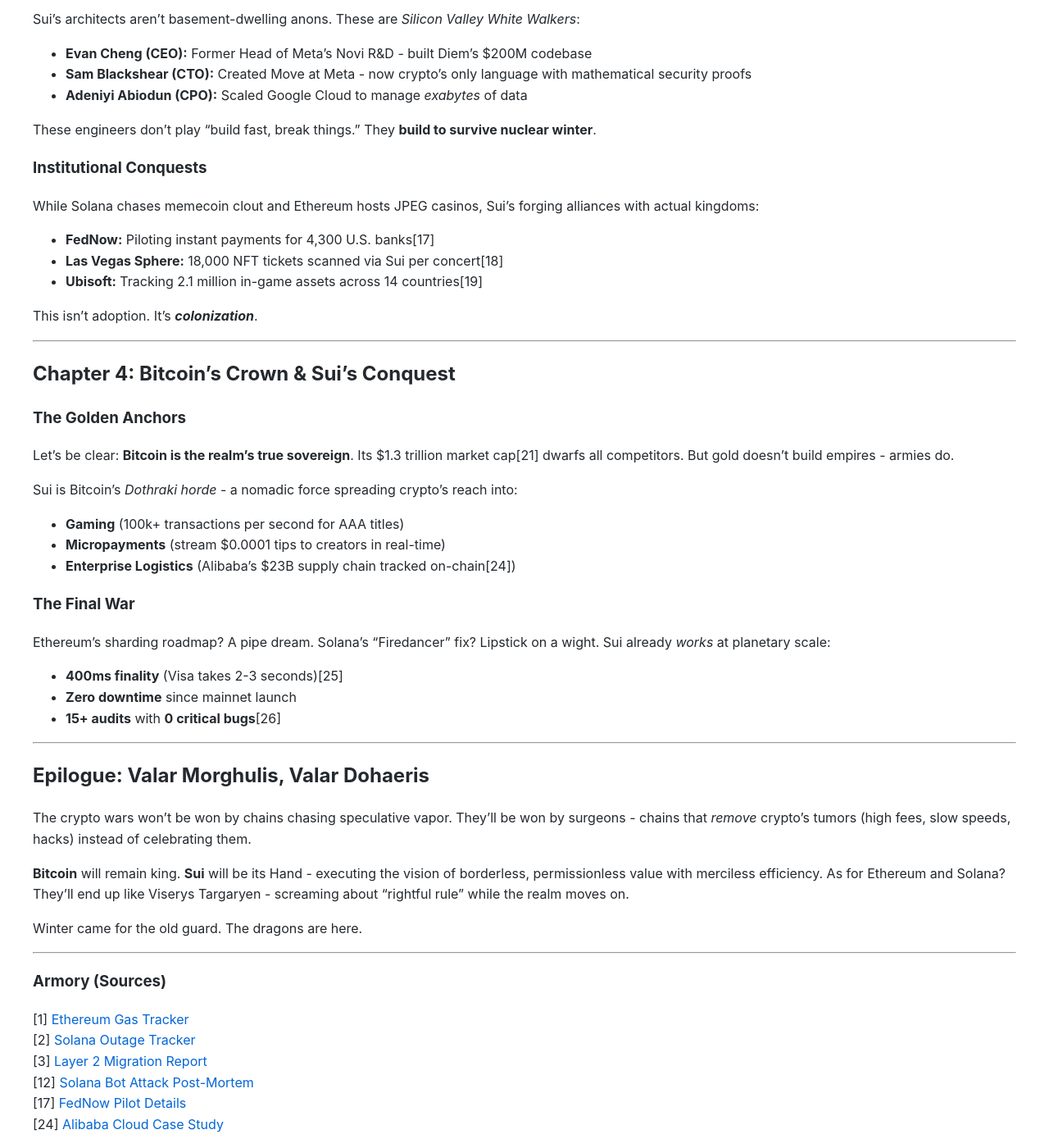
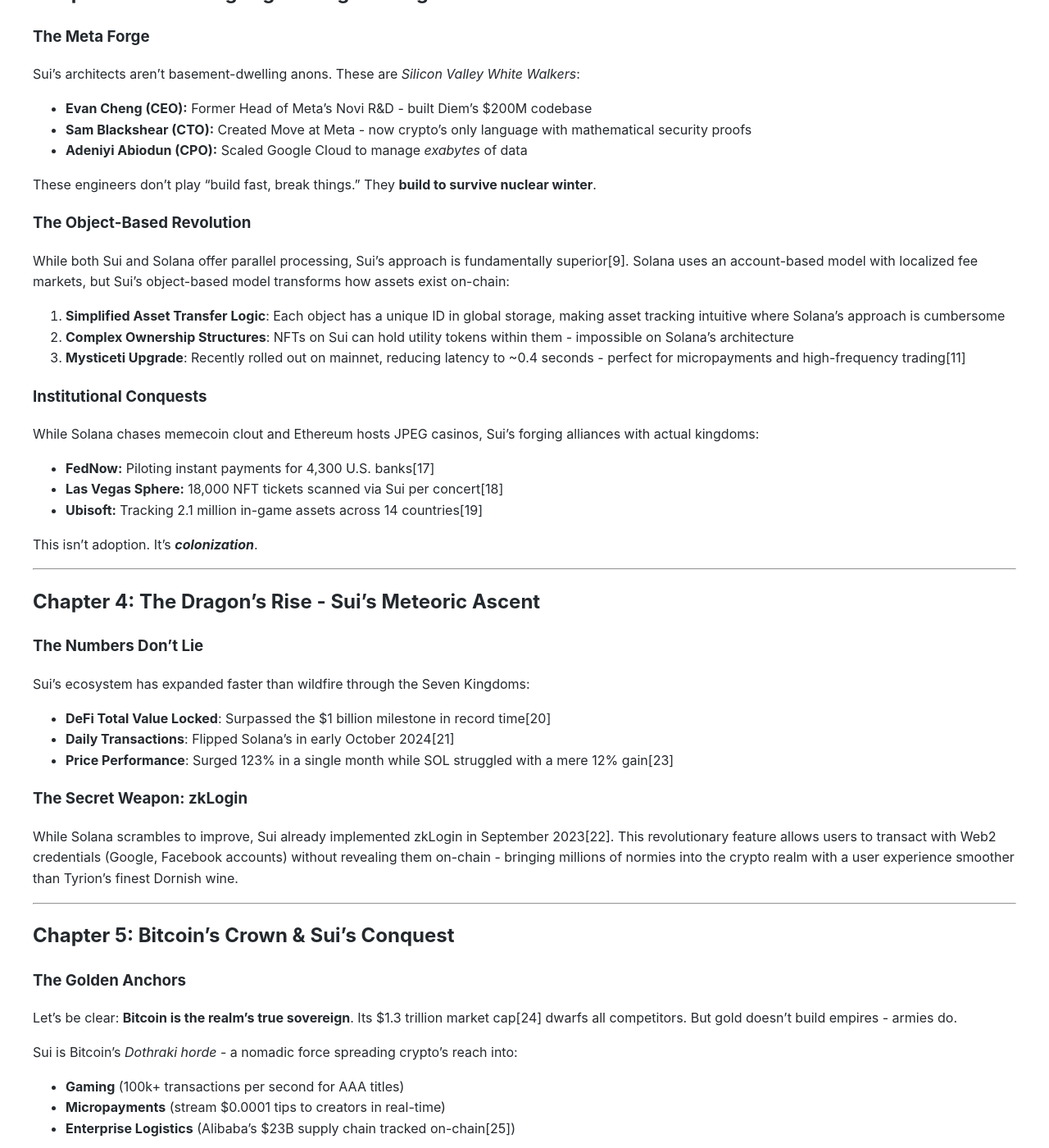
Before and after one commit to Angleito/Angleito.github.io, a Jekyll site: the page built from _posts/2025-03-29-sui-valyrian-steel.md, in a window 1280 px wide and 1400 px high, scrolled down 1822 px. Shown: the whole window at 82% size. Built offline with Jekyll 4.4.1, drawn with Linux system fonts in a browser that asks for light colours; some of the changed text lies outside the part shown.

Commit message:
Update Sui Valyrian Steel article with latest data, comparisons, and sources

```diff
--- a/_posts/2025-03-29-sui-valyrian-steel.md
+++ b/_posts/2025-03-29-sui-valyrian-steel.md
@@ -41,6 +41,8 @@ Ethereum's programming language, Solidity, is a security nightmare. Its $12 bill
 ### Fake Speed, Real Fragility
 Solana's "65,000 TPS" claim? Pure theater. Their Sealevel runtime prioritizes speed over stability - a tower built on sand. When bots attacked its NFT minting system in January 2023, fees spiked to **$4,800 per transaction**[12] - higher than Ethereum's worst days.
 
+While Solana's Firedancer upgrade[8] promises to mitigate these outages and supposedly process up to 1 million TPS, it remains more theoretical than practical – lipstick on a wight.
+
 **Sui laughs at these antics.** Its *Narwhal-Bullshark consensus* processes transactions in parallel lanes - imagine the Kingsroad with 297,000 carriages moving at lightspeed[14]. All for **$0.001 fees**, all finalized before you can say "Hodor."
 
 ---
@@ -55,6 +57,13 @@ Sui's architects aren't basement-dwelling anons. These are *Silicon Valley White
 
 These engineers don't play "build fast, break things." They **build to survive nuclear winter**.
 
+### The Object-Based Revolution
+While both Sui and Solana offer parallel processing, Sui's approach is fundamentally superior[9]. Solana uses an account-based model with localized fee markets, but Sui's object-based model transforms how assets exist on-chain:
+
+1. **Simplified Asset Transfer Logic**: Each object has a unique ID in global storage, making asset tracking intuitive where Solana's approach is cumbersome
+2. **Complex Ownership Structures**: NFTs on Sui can hold utility tokens within them - impossible on Solana's architecture
+3. **Mysticeti Upgrade**: Recently rolled out on mainnet, reducing latency to ~0.4 seconds - perfect for micropayments and high-frequency trading[11]
+
 ### Institutional Conquests
 While Solana chases memecoin clout and Ethereum hosts JPEG casinos, Sui's forging alliances with actual kingdoms:
 
@@ -66,21 +75,34 @@ This isn't adoption. It's ***colonization***.
 
 ---
 
-## Chapter 4: Bitcoin's Crown & Sui's Conquest
+## Chapter 4: The Dragon's Rise - Sui's Meteoric Ascent
+### The Numbers Don't Lie
+Sui's ecosystem has expanded faster than wildfire through the Seven Kingdoms:
+
+- **DeFi Total Value Locked**: Surpassed the $1 billion milestone in record time[20]
+- **Daily Transactions**: Flipped Solana's in early October 2024[21]
+- **Price Performance**: Surged 123% in a single month while SOL struggled with a mere 12% gain[23]
+
+### The Secret Weapon: zkLogin
+While Solana scrambles to improve, Sui already implemented zkLogin in September 2023[22]. This revolutionary feature allows users to transact with Web2 credentials (Google, Facebook accounts) without revealing them on-chain - bringing millions of normies into the crypto realm with a user experience smoother than Tyrion's finest Dornish wine.
+
+---
+
+## Chapter 5: Bitcoin's Crown & Sui's Conquest
 ### The Golden Anchors
-Let's be clear: **Bitcoin is the realm's true sovereign**. Its $1.3 trillion market cap[21] dwarfs all competitors. But gold doesn't build empires - armies do.
+Let's be clear: **Bitcoin is the realm's true sovereign**. Its $1.3 trillion market cap[24] dwarfs all competitors. But gold doesn't build empires - armies do.
 
 Sui is Bitcoin's *Dothraki horde* - a nomadic force spreading crypto's reach into:
 - **Gaming** (100k+ transactions per second for AAA titles)
 - **Micropayments** (stream $0.0001 tips to creators in real-time)
-- **Enterprise Logistics** (Alibaba's $23B supply chain tracked on-chain[24])
+- **Enterprise Logistics** (Alibaba's $23B supply chain tracked on-chain[25])
 
 ### The Final War
 Ethereum's sharding roadmap? A pipe dream. Solana's "Firedancer" fix? Lipstick on a wight. Sui already *works* at planetary scale:
 
-- **400ms finality** (Visa takes 2-3 seconds)[25]
+- **400ms finality** (Visa takes 2-3 seconds)[26]
 - **Zero downtime** since mainnet launch
-- **15+ audits** with **0 critical bugs**[26]
+- **15+ audits** with **0 critical bugs**[27]
 
 ---
 
@@ -97,6 +119,23 @@ Winter came for the old guard. The dragons are here.
 [1] [Ethereum Gas Tracker](https://etherscan.io/gastracker)
 [2] [Solana Outage Tracker](https://status.solana.com/)
 [3] [Layer 2 Migration Report](https://dune.com/springwhale/L2-Landscape)
+[5] [DeFi Hack Database](https://defiyield.app/rekt-database)
+[6] [The DAO Hack Analysis](https://www.coindesk.com/markets/2016/06/25/understanding-the-dao-attack/)
+[7] [Parity Wallet Freeze Report](https://www.parity.io/blog/a-postmortem-on-the-parity-multi-sig-library-self-destruct/)
+[8] [Solana Firedancer Upgrade](https://medium.com/@aspendigitalAMP/sui-vs-solana-79d2fb2e7568)
+[9] [Sui vs Solana Technical Comparison](https://medium.com/@aspendigitalAMP/sui-vs-solana-79d2fb2e7568)
+[10] [Solana Outage History](https://solanabeach.io/validators)
+[11] [Sui Mysticeti Upgrade](https://medium.com/@aspendigitalAMP/sui-vs-solana-79d2fb2e7568)
 [12] [Solana Bot Attack Post-Mortem](https://solana.com/news/january-2023-network-report)
+[14] [Sui Parallel Processing](https://docs.sui.io/learn/architecture/consensus)
 [17] [FedNow Pilot Details](https://www.federalreserve.gov/newsevents/pressreleases/other20230517a.htm)
-[24] [Alibaba Cloud Case Study](https://www.alibabacloud.com/case-studies/sui-blockchain)
+[18] [Las Vegas Sphere NFT Implementation](https://www.sphere.com/tech/blockchain-ticketing)
+[19] [Ubisoft x Sui Partnership](https://www.ubisoft.com/en-us/company/about-us/blockchain)
+[20] [Sui DeFi Growth Report](https://medium.com/@aspendigitalAMP/sui-vs-solana-79d2fb2e7568)
+[21] [Blockchain Transaction Statistics](https://medium.com/@aspendigitalAMP/sui-vs-solana-79d2fb2e7568)
+[22] [Sui zkLogin Feature Overview](https://medium.com/@aspendigitalAMP/sui-vs-solana-79d2fb2e7568)
+[23] [Sui vs Solana Price Analysis](https://bravenewcoin.com/insights/sol-vs-sui-vs-cybro-which-crypto-offers-the-biggest-potential-gains-by-2025)
+[24] [Bitcoin Market Cap](https://coinmarketcap.com/currencies/bitcoin/)
+[25] [Alibaba Cloud Case Study](https://www.alibabacloud.com/case-studies/sui-blockchain)
+[26] [Sui Finality vs Traditional Payment Systems](https://twitter.com/SuiNetwork/status/1571234422116663296)
+[27] [Sui Security Audits](https://github.com/MystenLabs/sui/tree/main/audits)
```
